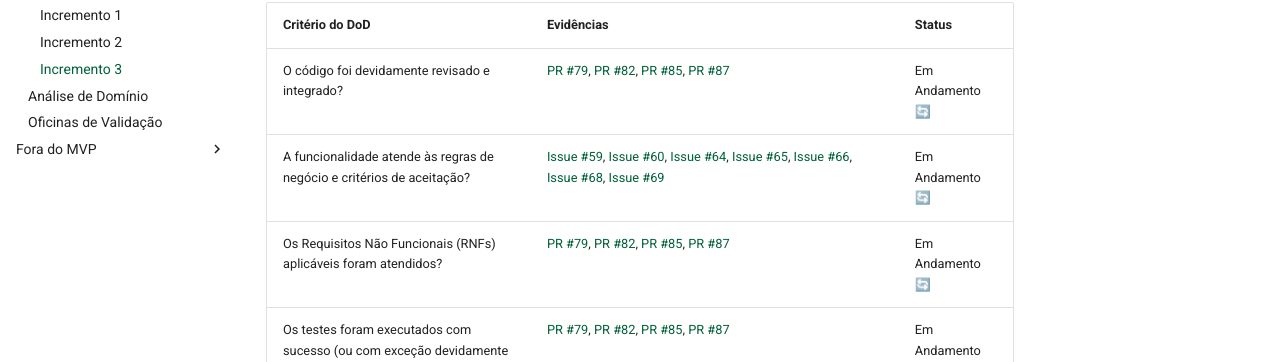
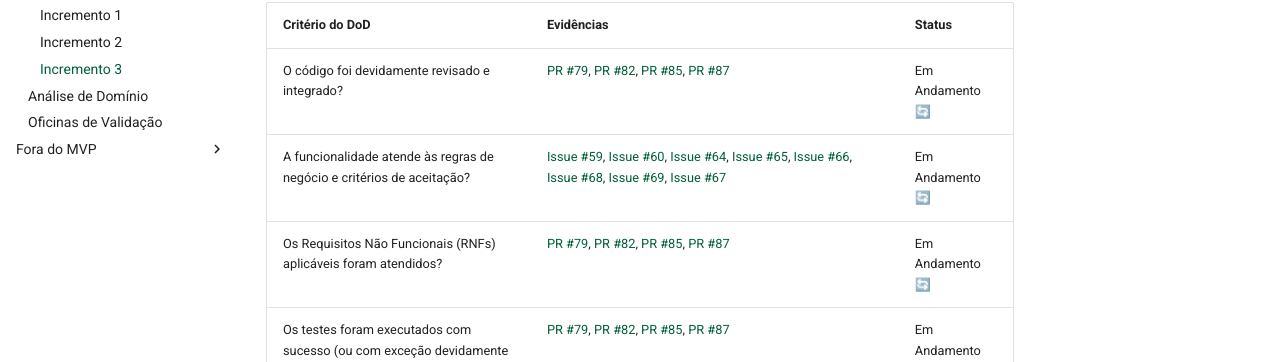
Before and after one commit to mdsreq-fga-unb/REQ-2026.2-T01-IBRADA-NET, an MkDocs documentation site: the page built from docs/evidencias/ciclos/ciclo3.md, in a window 1280 px wide and 900 px high, scrolled down 1257 px. Shown: the part 249-611 px from the top of the window. Built offline with MkDocs 1.6.1 and Material for MkDocs 9.7.7, drawn with Linux system fonts in a browser that asks for light colours.

Commit message:
fix: adiciona a ultima Us referenciada que faltava na tabela

```diff
--- a/docs/evidencias/ciclos/ciclo3.md
+++ b/docs/evidencias/ciclos/ciclo3.md
@@ -107,7 +107,7 @@
 | Critério do DoD | Evidências | Status |
 | --------------- | ---------- | ------ |
 | O código foi devidamente revisado e integrado? | [PR #79](https://github.com/mdsreq-fga-unb/REQ-2026.2-T01-IBRADA-NET/pull/79), [PR #82](https://github.com/mdsreq-fga-unb/REQ-2026.2-T01-IBRADA-NET/pull/82), [PR #85](https://github.com/mdsreq-fga-unb/REQ-2026.2-T01-IBRADA-NET/pull/85), [PR #87](https://github.com/mdsreq-fga-unb/REQ-2026.2-T01-IBRADA-NET/pull/87) | Em Andamento 🔄 |
-| A funcionalidade atende às regras de negócio e critérios de aceitação? | [Issue #59](https://github.com/mdsreq-fga-unb/REQ-2026.2-T01-IBRADA-NET/issues/59), [Issue #60](https://github.com/mdsreq-fga-unb/REQ-2026.2-T01-IBRADA-NET/issues/60), [Issue #64](https://github.com/mdsreq-fga-unb/REQ-2026.2-T01-IBRADA-NET/issues/64), [Issue #65](https://github.com/mdsreq-fga-unb/REQ-2026.2-T01-IBRADA-NET/issues/65), [Issue #66](https://github.com/mdsreq-fga-unb/REQ-2026.2-T01-IBRADA-NET/issues/66), [Issue #68](https://github.com/mdsreq-fga-unb/REQ-2026.2-T01-IBRADA-NET/issues/68), [Issue #69](https://github.com/mdsreq-fga-unb/REQ-2026.2-T01-IBRADA-NET/issues/69) | Em Andamento 🔄 |
+| A funcionalidade atende às regras de negócio e critérios de aceitação? | [Issue #59](https://github.com/mdsreq-fga-unb/REQ-2026.2-T01-IBRADA-NET/issues/59), [Issue #60](https://github.com/mdsreq-fga-unb/REQ-2026.2-T01-IBRADA-NET/issues/60), [Issue #64](https://github.com/mdsreq-fga-unb/REQ-2026.2-T01-IBRADA-NET/issues/64), [Issue #65](https://github.com/mdsreq-fga-unb/REQ-2026.2-T01-IBRADA-NET/issues/65), [Issue #66](https://github.com/mdsreq-fga-unb/REQ-2026.2-T01-IBRADA-NET/issues/66), [Issue #68](https://github.com/mdsreq-fga-unb/REQ-2026.2-T01-IBRADA-NET/issues/68), [Issue #69](https://github.com/mdsreq-fga-unb/REQ-2026.2-T01-IBRADA-NET/issues/69), [Issue #67](https://github.com/mdsreq-fga-unb/REQ-2026.2-T01-IBRADA-NET/issues/67) | Em Andamento 🔄 |
 | Os Requisitos Não Funcionais (RNFs) aplicáveis foram atendidos? | [PR #79](https://github.com/mdsreq-fga-unb/REQ-2026.2-T01-IBRADA-NET/pull/79), [PR #82](https://github.com/mdsreq-fga-unb/REQ-2026.2-T01-IBRADA-NET/pull/82), [PR #85](https://github.com/mdsreq-fga-unb/REQ-2026.2-T01-IBRADA-NET/pull/85), [PR #87](https://github.com/mdsreq-fga-unb/REQ-2026.2-T01-IBRADA-NET/pull/87) | Em Andamento 🔄 |
 | Os testes foram executados com sucesso (ou com exceção devidamente registrada)? | [PR #79](https://github.com/mdsreq-fga-unb/REQ-2026.2-T01-IBRADA-NET/pull/79), [PR #82](https://github.com/mdsreq-fga-unb/REQ-2026.2-T01-IBRADA-NET/pull/82), [PR #85](https://github.com/mdsreq-fga-unb/REQ-2026.2-T01-IBRADA-NET/pull/85), [PR #87](https://github.com/mdsreq-fga-unb/REQ-2026.2-T01-IBRADA-NET/pull/87) | Em Andamento 🔄 |
 | A entrega passou pelas etapas de verificação, demonstração e aceite? | [Ata da reunião 15/11](https://mdsreq-fga-unb.github.io/REQ-2026.2-T01-IBRADA-NET/atas-reuniao/unidade-3/15-11/) | Em Andamento 🔄 |
```
